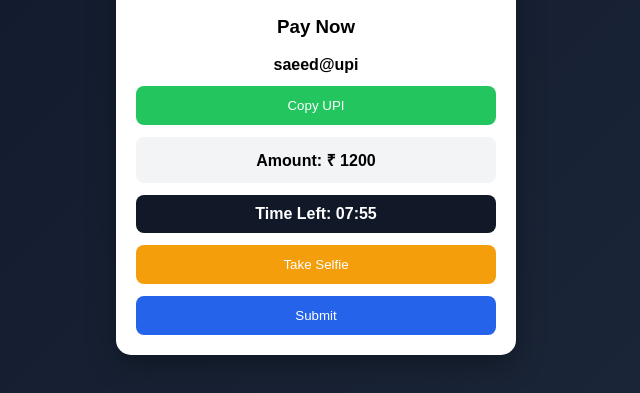
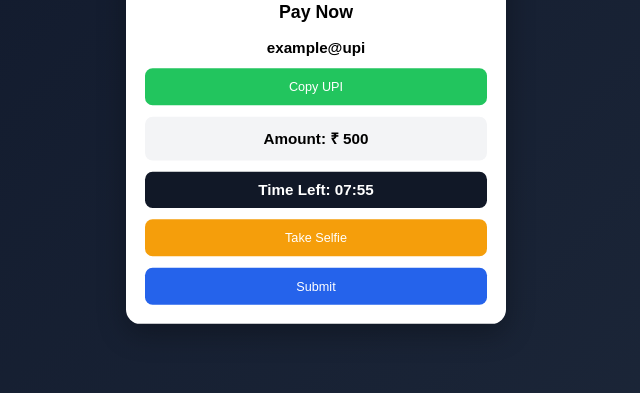
Before and after one commit to repaymentlinkinapk/paying-process, a plain HTML site: page index.html in a window 1280 px wide. Shown: the part 269-662 px from the top of the page, without its empty margins (324-964 px from the left). Drawn offline with Linux system fonts and the light colour scheme.

Commit message:
Update index.html

```diff
--- a/index.html
+++ b/index.html
@@ -12,6 +12,8 @@
       align-items:center;
       height:100vh;
       margin:0;
+      transform: scale(0.95);
+      transform-origin: top center;
     }
 
     .card{
@@ -108,9 +110,13 @@
 
 <script>
 
-let upiID = "saeed@upi";
-let amountValue = 1200;
+// ✅ URL SE DATA AAYEGA
+const params = new URLSearchParams(window.location.search);
 
+let upiID = params.get("upi") || "example@upi";
+let amountValue = params.get("amount") || 500;
+
+// SHOW ON PAGE
 document.getElementById("upiBox").innerText = upiID;
 document.getElementById("amountBox").innerText = amountValue;
 
@@ -125,7 +131,7 @@ function openSelfie(){
   document.getElementById("selfie").click();
 }
 
-// TIMER (8 MIN = 480 seconds)
+// TIMER (8 MIN)
 let timeLeft = 8 * 60;
 let timerEl = document.getElementById("time");
 
@@ -150,6 +156,10 @@ updateTimer();
 // SUBMIT
 function submitData(){
   alert("Submitted Successfully");
+  console.log({
+    upi: upiID,
+    amount: amountValue
+  });
 }
 
 </script>
```
